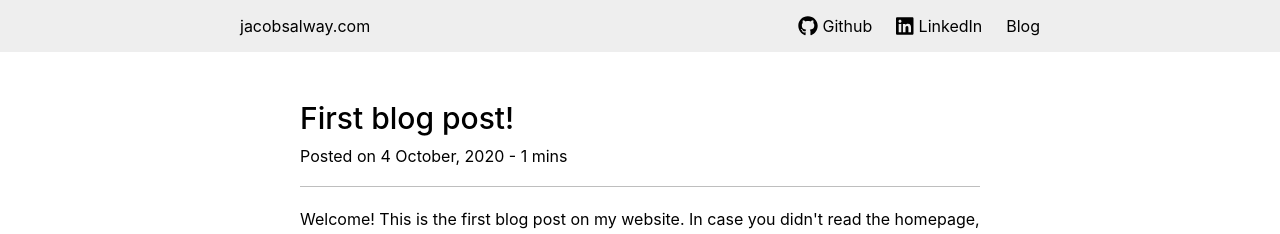
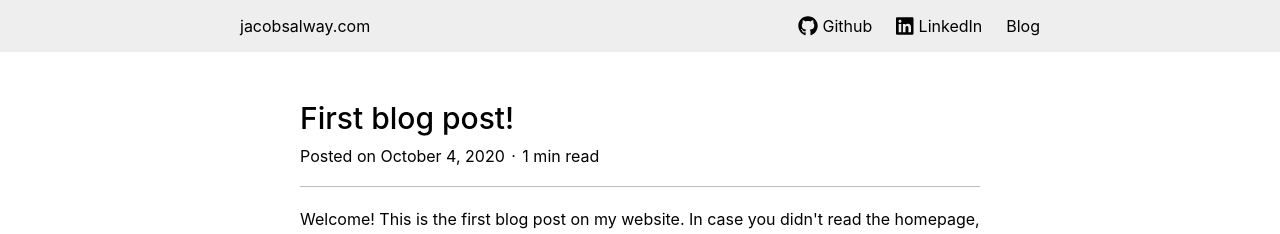
Before and after one commit to jacobsalway/jacobsalway.com, a Next.js app: page /blog in a window 1280 px wide. Shown: the top 234 px of the page. Built offline with nearby package versions, Linux system fonts and the light colour scheme.

Commit message:
Blog post formatting start

```diff
--- a/components/Blog/Post.tsx
+++ b/components/Blog/Post.tsx
@@ -3,7 +3,7 @@ import Link from 'next/link'
 import { PostProps } from '../../types';
 import pfp from '../../img/Jacob.jpg';
 import styles from '../../styles/Blog.module.sass'
-import { formatDate } from './utils'
+import { formatDate, mapPostContent } from './utils'
 
 const Post: React.FC<PostProps> = ({ title, id, time, content }) => {
     return (
@@ -20,7 +20,7 @@ const Post: React.FC<PostProps> = ({ title, id, time, content }) => {
                 </div>
             </div>
             <div className={styles.postContent}>
-                {content.map((p, i) => <p key={i}>{p}</p>)}
+                {content.map(mapPostContent)}
             </div>
         </div>
     )
--- a/components/Blog/PostPreview.tsx
+++ b/components/Blog/PostPreview.tsx
@@ -5,12 +5,13 @@ import styles from '../../styles/Blog.module.sass'
 import { formatDate } from './utils'
 
 const PostPreview: React.FC<PostProps> = ({ title, id, time, content }) => {
-    const readTime = Math.ceil(content.map(x => x.trim()).join(' ').split(/\s+/).length / 225);
+    const trimmedContent = content.map(x => typeof x === 'string' ? x : x.content).map(x => x.trim())
+    const readTime = Math.ceil(trimmedContent.join(' ').split(/\s+/).length / 225);
 
     return (
         <div className={styles.postPreview} key={id}>
             <h1><Link href={`/blog/${id}`}>{title}</Link></h1>
-            <div className={styles.postMeta}><span>Posted on {formatDate(new Date(time))} - {readTime} mins</span></div>
+            <div className={styles.postMeta}><span>Posted on {formatDate(new Date(time))} <span className={styles.postMetaDivider}>·</span> {readTime} min read</span></div>
             <div className={styles.postContent}><p>{content[0]}</p></div>
             <div className={styles.postReadMore}><Link href={`/blog/${id}`}>Read more...</Link></div>
         </div>
--- a/components/Blog/utils.ts
+++ /dev/null
@@ -1,8 +0,0 @@
-export const formatDate = (date: Date): string => {
-    const months = ['January', 'February', 'March', 'April', 'May', 'June', 'July', 'August', 'September', 'October', 'November', 'December']
-    const day = date.getDate().toString();
-    const month = months[date.getMonth()]
-    const year = date.getFullYear().toString();
-
-    return `${day} ${month}, ${year}`;
-}
--- /dev/null
+++ b/components/Blog/utils.tsx
@@ -0,0 +1,23 @@
+import { ContentType } from '../../types';
+
+export const formatDate = (date: Date): string => {
+    const months = ['January', 'February', 'March', 'April', 'May', 'June', 'July', 'August', 'September', 'October', 'November', 'December']
+    const day = date.getDate().toString();
+    const month = months[date.getMonth()]
+    const year = date.getFullYear().toString();
+
+    return `${month} ${day}, ${year}`;
+}
+
+export const mapPostContent = (postContent: ContentType) => {
+    if (typeof postContent === 'string') return <p>{postContent}</p>;
+
+    const { type, content } = postContent;
+
+    switch(type) {
+        case 'code':
+            return <p>{content}</p>
+        default:
+            return <p>{content}</p>
+    }
+}
--- a/pages/blog/[id].tsx
+++ b/pages/blog/[id].tsx
@@ -27,7 +27,7 @@ export async function getStaticProps() {
 
 export async function getStaticPaths() {
     return {
-        paths: [{ params: { id: 'first-blog-post' } }],
+        paths: [{ params: { id: 'first-blog-post' } }, { params: { id: 'test-blog-post' } }],
         fallback: false
     }
 }
--- a/styles/Blog.module.sass
+++ b/styles/Blog.module.sass
@@ -18,6 +18,9 @@
         padding-bottom: 20px
         margin-bottom: 20px
         border-bottom: 1px solid rgb(190, 190, 190)
+
+        .postMetaDivider
+            margin: 0 2px
 
     .postContent
         line-height: 1.5
```
Also changed, not shown: types/index.ts (+6 -4 lines).
